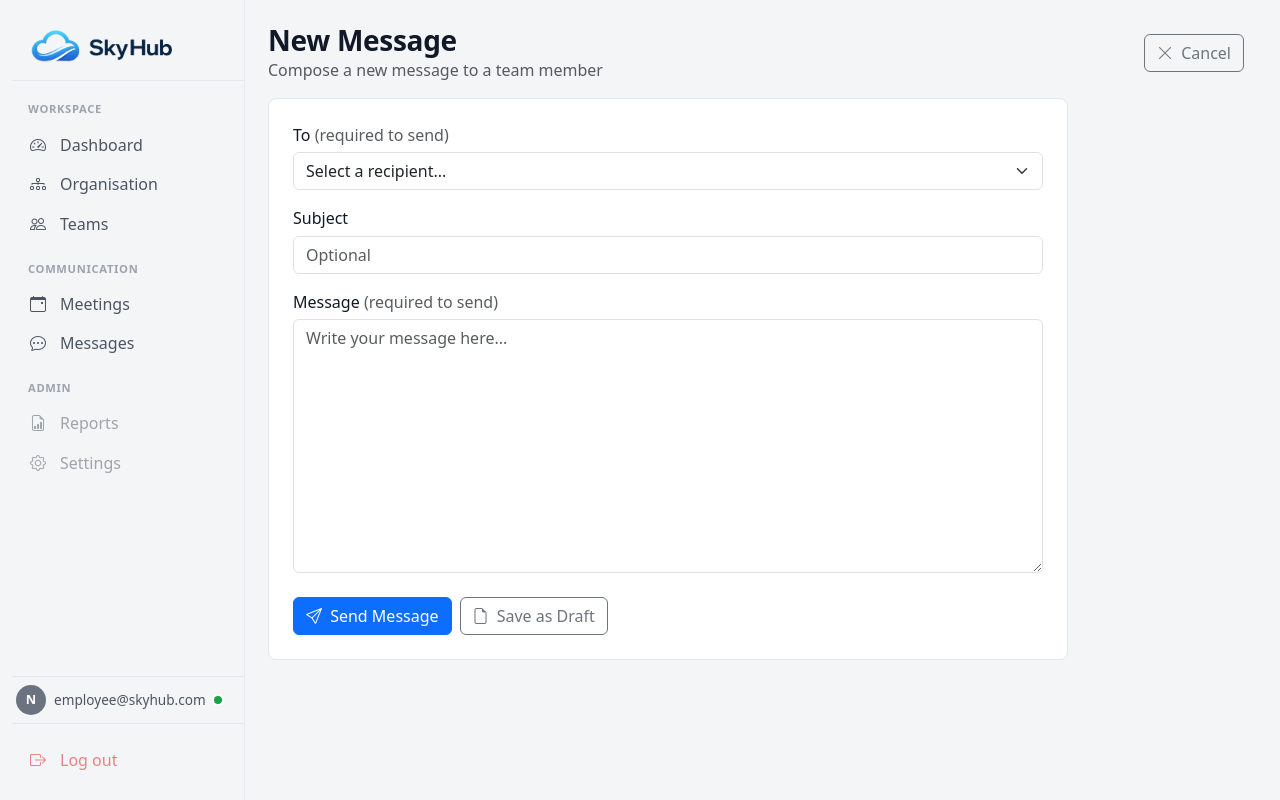
After one commit to ntadili/skyhub-django, a Django app: page /messages/compose/ in a window 1280 px wide. The commit adds this page. Run offline with Django 4.2, Linux system fonts and the light colour scheme; a user stored in the database is signed in; data comes from the database, SQL or seed files in the repository.

Commit message:
UC-M1 Compose/Send and UC-M2 Save Draft

```diff
--- a/main/static/main/css/messages.css
+++ b/main/static/main/css/messages.css
@@ -121,3 +121,25 @@
     border: 1px solid var(--sh-border);
     border-radius: 0.5rem;
 }
+
+/* ----- Compose form ----- */
+
+.skyhub-compose-card {
+    background: var(--sh-surface);
+    border: 1px solid var(--sh-border);
+    border-radius: 0.5rem;
+    padding: 1.5rem;
+    max-width: 800px;
+}
+
+.skyhub-compose-card .form-label {
+    font-weight: 500;
+    color: var(--sh-text);
+    margin-bottom: 0.35rem;
+}
+
+.skyhub-compose-card .form-control:focus,
+.skyhub-compose-card .form-select:focus {
+    border-color: var(--sh-primary);
+    box-shadow: 0 0 0 3px rgba(37, 99, 235, 0.15);
+}
--- /dev/null
+++ b/main/templates/messages/compose.html
@@ -0,0 +1,98 @@
+{% extends "base.html" %}
+{% load static %}
+
+{% block title %}New Message — Sky Hub{% endblock %}
+
+{% block extra_css %}
+    <link href="{% static 'main/css/messages.css' %}" rel="stylesheet">
+{% endblock %}
+
+{% block content %}
+
+{# Flash messages — e.g. "Draft saved." #}
+{% if messages %}
+    {% for message in messages %}
+    <div class="alert alert-{% if message.tags == 'error' %}danger{% else %}{{ message.tags|default:'info' }}{% endif %} alert-dismissible fade show" role="alert">
+        {{ message }}
+        <button type="button" class="btn-close" data-bs-dismiss="alert" aria-label="Close"></button>
+    </div>
+    {% endfor %}
+{% endif %}
+
+<div class="skyhub-messages-header d-flex justify-content-between align-items-center mb-3">
+    <div>
+        <h1 class="mb-0">New Message</h1>
+        <p class="text-muted mb-0">Compose a new message to a team member</p>
+    </div>
+    <a href="{% url 'messages' %}" class="btn btn-outline-secondary">
+        <i class="bi bi-x-lg me-1"></i>
+        Cancel
+    </a>
+</div>
+
+{% if errors.form_error %}
+<div class="alert alert-danger" role="alert">{{ errors.form_error }}</div>
+{% endif %}
+
+<div class="skyhub-compose-card">
+    <form method="post" novalidate>
+        {% csrf_token %}
+
+        <div class="mb-3">
+            <label for="id_recipient" class="form-label">
+                To <span class="text-muted">(required to send)</span>
+            </label>
+            <select id="id_recipient" name="recipient"
+                    class="form-select {% if errors.recipient %}is-invalid{% endif %}">
+                <option value="">Select a recipient...</option>
+                {% for profile in recipients %}
+                <option value="{{ profile.pk }}"
+                        {% if form_data.recipient == profile.pk|stringformat:"s" %}selected{% endif %}>
+                    {{ profile.first_name }} {{ profile.last_name }}{% if profile.team %} — {{ profile.team.team_name }}{% endif %}
+                </option>
+                {% endfor %}
+            </select>
+            {% if errors.recipient %}
+                <div class="invalid-feedback">{{ errors.recipient }}</div>
+            {% endif %}
+        </div>
+
+        <div class="mb-3">
+            <label for="id_subject" class="form-label">Subject</label>
+            <input type="text" id="id_subject" name="subject"
+                   class="form-control {% if errors.subject %}is-invalid{% endif %}"
+                   value="{{ form_data.subject }}"
+                   maxlength="255"
+                   placeholder="Optional">
+            {% if errors.subject %}
+                <div class="invalid-feedback">{{ errors.subject }}</div>
+            {% endif %}
+        </div>
+
+        <div class="mb-4">
+            <label for="id_body" class="form-label">
+                Message <span class="text-muted">(required to send)</span>
+            </label>
+            <textarea id="id_body" name="body"
+                      class="form-control {% if errors.body %}is-invalid{% endif %}"
+                      rows="10"
+                      placeholder="Write your message here...">{{ form_data.body }}</textarea>
+            {% if errors.body %}
+                <div class="invalid-feedback">{{ errors.body }}</div>
+            {% endif %}
+        </div>
+
+        <div class="d-flex gap-2 flex-wrap">
+            <button type="submit" name="action" value="send" class="btn btn-primary">
+                <i class="bi bi-send me-1"></i>
+                Send Message
+            </button>
+            <button type="submit" name="action" value="save_draft" class="btn btn-outline-secondary">
+                <i class="bi bi-file-earmark me-1"></i>
+                Save as Draft
+            </button>
+        </div>
+    </form>
+</div>
+
+{% endblock %}
--- a/main/views/messages_views.py
+++ b/main/views/messages_views.py
@@ -4,12 +4,12 @@ Views for the Messages module (Kirtan Sodha, Student 3).
 Implements UC-M1 Send Message, UC-M2 Save Draft, UC-M3 View Inbox,
 UC-M4 View Sent, UC-M5 View Drafts, UC-M6 Read Message.
 
-This file currently implements UC-M3 (Inbox). Other views will be added
-as each use case is built.
+Currently implements: UC-M3 (Inbox), UC-M1 (Send), UC-M2 (Save Draft).
 """
 
-from django.shortcuts import render
+from django.shortcuts import render, redirect
 from django.contrib.auth.decorators import login_required
+from django.contrib import messages as django_messages
 
 from main.models import Message, Profile
 
@@ -20,7 +20,7 @@ def _get_current_profile(request):
     """Return the Profile linked to the logged-in user, or None if none exists.
 
     A superuser created via createsuperuser won't have a Profile by default;
-    they need one attached before they can send/receive messages.
+    they need one attached via the admin panel before they can send/receive.
     """
     try:
         return request.user.profile
@@ -30,13 +30,13 @@ def _get_current_profile(request):
 
 # ---------- UC-M3: View Inbox ----------
 
-@login_required
+@login_required(login_url='/admin/login/')
 def inbox(request):
     """Display all non-draft messages where the current user is the recipient.
 
-    Ordering is newest-first (handled by Message.Meta.ordering).
-    `select_related('sender')` pre-fetches sender data in the same SQL query,
-    avoiding the N+1 query problem on the list rendering.
+    Ordering is newest-first (from Message.Meta.ordering).
+    select_related('sender') pre-fetches the sender in one SQL query,
+    avoiding the N+1 query problem when rendering the list.
     """
     my_profile = _get_current_profile(request)
 
@@ -57,3 +57,102 @@ def inbox(request):
         'has_profile': my_profile is not None,
     }
     return render(request, 'messages/inbox.html', context)
+
+
+# ---------- UC-M1: Send Message  /  UC-M2: Save Draft ----------
+
+@login_required(login_url='/admin/login/')
+def compose(request):
+    """Compose a new message and either send it or save it as a draft.
+
+    GET  -> empty form.
+    POST -> validate and create a Message. The `action` field on the submitted
+            form tells us whether this is a Send (action=send) or Save Draft
+            (action=save_draft). Validation rules differ between the two.
+
+    Covers test cases TC-M1-01 .. TC-M1-04 and TC-M2-01 .. TC-M2-02.
+
+    Note on the `errors` dict: keys are field names ('recipient', 'subject',
+    'body') plus a catch-all key 'form_error' for errors that don't attach to
+    a specific field. We avoid Django's convention of '__all__' because
+    Django's template language disallows variable names starting with '_'.
+    """
+    my_profile = _get_current_profile(request)
+
+    if my_profile is None:
+        django_messages.warning(
+            request,
+            "Your account has no Profile yet — add one in the admin before composing."
+        )
+        return redirect('messages')
+
+    # Everyone except me. Ordered for a stable dropdown.
+    recipients = (
+        Profile.objects
+        .exclude(pk=my_profile.pk)
+        .order_by('first_name', 'last_name')
+    )
+
+    errors = {}
+    form_data = {'recipient': '', 'subject': '', 'body': ''}
+
+    if request.method == 'POST':
+        recipient_id = request.POST.get('recipient', '').strip()
+        subject = request.POST.get('subject', '').strip()
+        body = request.POST.get('body', '').strip()
+        action = request.POST.get('action', '')
+
+        # Keep submitted values so the form re-renders with them on error.
+        form_data = {
+            'recipient': recipient_id,
+            'subject': subject,
+            'body': body,
+        }
+
+        # --- validation ---
+        if action == 'send':
+            if not recipient_id:
+                errors['recipient'] = 'Recipient is required.'
+            if not body:
+                errors['body'] = 'Message body is required.'
+        elif action == 'save_draft':
+            # Draft allows a blank subject; but there must be SOME content
+            # to save (otherwise there's nothing meaningful to persist).
+            if not subject and not body:
+                errors['form_error'] = 'Write a subject or body before saving as draft.'
+        else:
+            errors['form_error'] = 'Unknown action.'
+
+        if len(subject) > 255:
+            errors['subject'] = 'Subject cannot exceed 255 characters.'
+
+        # Guard against tampered recipient values
+        recipient = None
+        if recipient_id:
+            try:
+                recipient = recipients.get(pk=recipient_id)
+            except Profile.DoesNotExist:
+                errors['recipient'] = 'Selected recipient does not exist.'
+
+        # --- on success, create the Message and redirect ---
+        if not errors:
+            is_draft = (action == 'save_draft')
+            Message.objects.create(
+                sender=my_profile,
+                recipient=recipient,  # may be None for drafts
+                subject=subject,
+                body=body,
+                is_draft=is_draft,
+            )
+            if is_draft:
+                django_messages.success(request, 'Draft saved.')
+            else:
+                django_messages.success(request, 'Message sent.')
+            return redirect('messages')
+
+    context = {
+        'recipients': recipients,
+        'errors': errors,
+        'form_data': form_data,
+    }
+    return render(request, 'messages/compose.html', context)
```
Also changed, not shown: main/templates/messages/inbox.html (+13 -2 lines), main/urls/messages_urls.py (+5 -3 lines).
